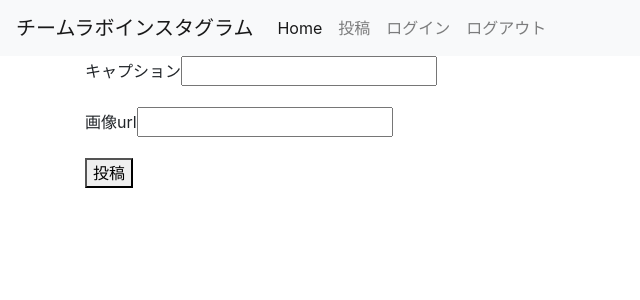
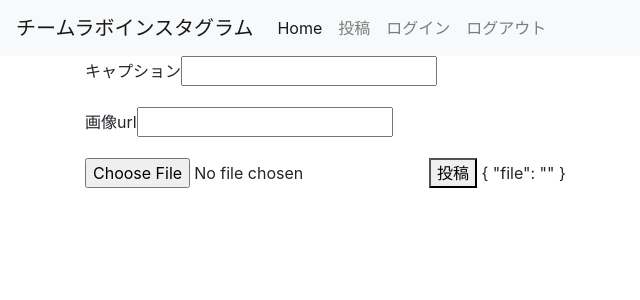
Before and after one commit to nakao107107/labstagram.front, a Nuxt app: page /edit in a window 1280 px wide. Shown: the top 300 px of the page, without its empty margins (0-640 px from the left). Built offline with nearby package versions, Linux system fonts and the light colour scheme.

Commit message:
投稿作成時にimgデータもpostする仕様に変更

```diff
--- a/pages/edit.vue
+++ b/pages/edit.vue
@@ -8,7 +8,9 @@
             <label>画像url</label>
             <input v-model="input.img_url"/>
         </div>
+        <input type="file" @change="onUploadFile">
         <button @click="post">投稿</button>
+        {{input}}
     </div>
 </template>
 
@@ -17,14 +19,24 @@ export default {
 
     data(){
         return {
-            input: {}
+            input: {
+                file: ''
+            },
         }
     },
 
     methods: {
         async post(){
-            await this.$store.dispatch('post/create', this.input)
+            let formData = new FormData
+            formData.append('caption', this.input.caption)
+            formData.append('img_url', this.input.img_url)
+            formData.append('file', this.input.file[0])
+            await this.$store.dispatch('post/create', formData)
             this.$router.push('/')
+        },
+
+        onUploadFile(event){
+            this.input.file = event.target.files
         }
     },
 
--- a/store/post.js
+++ b/store/post.js
@@ -30,6 +30,7 @@ export const actions = {
     async create ({dispatch, commit}, payload){
 
         const {headers, data, error} = await this.$resource().post(`/api/posts`, payload)
+        console.log(data)
 
     }
 
```
